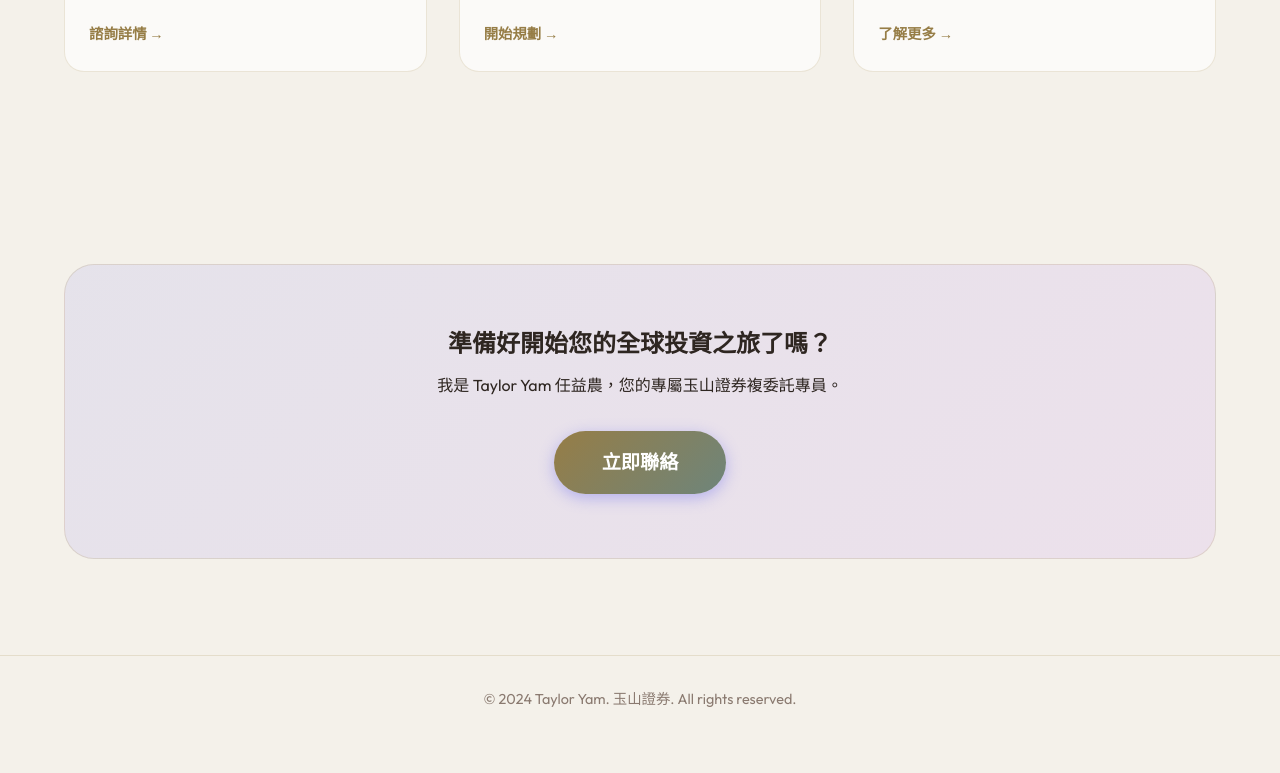
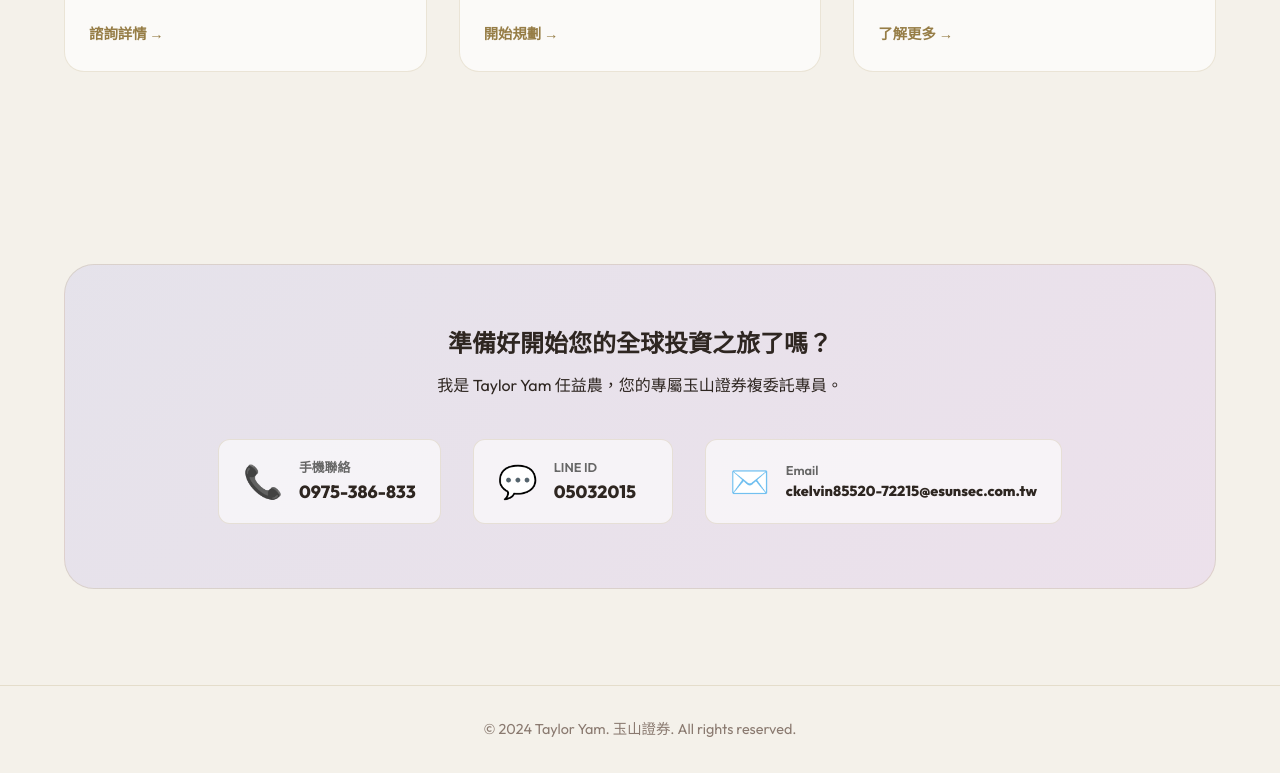
Before and after one commit to TaylorYam/my-personal-website, a plain HTML site: page index.html in a window 1280 px wide. Shown: the part 3681-4454 px from the top of the page. Before the commit the page ends 4424 px from the top, so only its background shows below. Drawn offline with Linux system fonts and the light colour scheme.

Commit message:
Update contact section with specific contact methods

```diff
--- a/index.html
+++ b/index.html
@@ -215,7 +215,38 @@
             <div class="contact-box">
                 <h2>準備好開始您的全球投資之旅了嗎？</h2>
                 <p>我是 Taylor Yam 任益農，您的專屬玉山證券複委託專員。</p>
-                <a href="mailto:contact@esunsec.example.com" class="btn primary big">立即聯絡</a>
+
+                <div class="contact-methods">
+                    <!-- Phone -->
+                    <a href="tel:0975386833" class="contact-item">
+                        <span class="icon">📞</span>
+                        <div class="info">
+                            <span class="label">手機聯絡</span>
+                            <span class="value">0975-386-833</span>
+                        </div>
+                    </a>
+
+                    <!-- LINE has no direct deep link protocol that works consistently everywhere without a proper link,
+                         but we can use the search query or just display it prominently.
+                         Ideally one would use https://line.me/ti/p/~05032015 if searchable,
+                         but for now we display the ID clearly. -->
+                    <div class="contact-item">
+                        <span class="icon" style="color: #00B900;">💬</span>
+                        <div class="info">
+                            <span class="label">LINE ID</span>
+                            <span class="value select-all">05032015</span>
+                        </div>
+                    </div>
+
+                    <!-- Email -->
+                    <a href="mailto:ckelvin85520-72215@esunsec.com.tw" class="contact-item">
+                        <span class="icon">✉️</span>
+                        <div class="info">
+                            <span class="label">Email</span>
+                            <span class="value" style="font-size: 0.9rem;">ckelvin85520-72215@esunsec.com.tw</span>
+                        </div>
+                    </a>
+                </div>
             </div>
         </div>
     </section>
--- a/style.css
+++ b/style.css
@@ -624,3 +624,68 @@ footer {
         margin: 0;
     }
 }
+
+/* New Contact Section Styles */
+.contact-methods {
+    display: flex;
+    flex-wrap: wrap;
+    justify-content: center;
+    gap: 2rem;
+    margin-top: 2.5rem;
+}
+
+.contact-item {
+    display: flex;
+    align-items: center;
+    gap: 1rem;
+    background: rgba(255, 255, 255, 0.6);
+    padding: 1rem 1.5rem;
+    border-radius: 12px;
+    border: 1px solid var(--glass-border);
+    transition: transform 0.2s, background 0.2s, box-shadow 0.2s;
+    cursor: pointer;
+    text-align: left;
+    min-width: 200px;
+}
+
+.contact-item:hover {
+    transform: translateY(-3px);
+    background: #fff;
+    box-shadow: 0 5px 15px rgba(0, 0, 0, 0.05);
+}
+
+.contact-item .icon {
+    font-size: 2rem;
+}
+
+.contact-item .info {
+    display: flex;
+    flex-direction: column;
+}
+
+.contact-item .label {
+    font-size: 0.8rem;
+    color: #666;
+    font-weight: 600;
+}
+
+.contact-item .value {
+    font-size: 1.1rem;
+    font-weight: 700;
+    color: var(--text-color);
+}
+
+.select-all {
+    user-select: all;
+}
+
+@media (max-width: 600px) {
+    .contact-methods {
+        flex-direction: column;
+        align-items: stretch;
+    }
+
+    .contact-item {
+        justify-content: center;
+    }
+}
```
